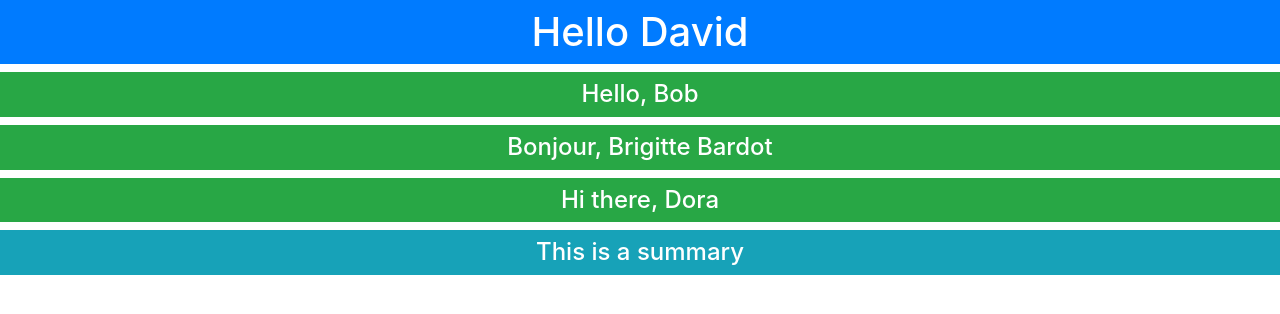
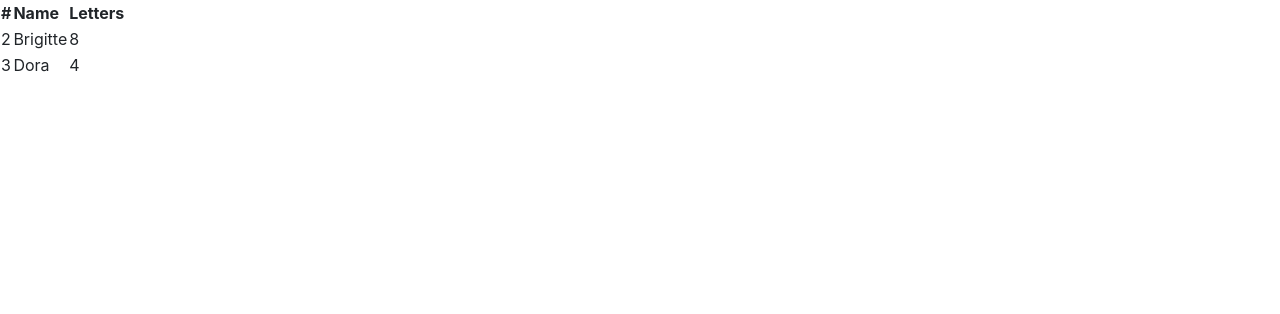
Before and after one commit to davidtrussler/Pro-React-16_11_Stateful-components, a React (Create React App) app in the folder components/: page / in a window 1280 px wide. Shown: the top 314 px of the page. Built offline with nearby package versions, Linux system fonts and the light colour scheme.

Commit message:
Implements Combining JS and Props to render content section - Selectively renders content in Child Component - Renders arrays - Renders multiple elements - Renders no content

```diff
--- a/components/src/App.js
+++ b/components/src/App.js
@@ -1,17 +1,27 @@
 import React from 'react';
-import Message from './Message';
 import Summary from './Summary';
 
+let names = ['Bob', 'Brigitte', 'Dora'];
+
 export default function App() {
-  return (
-  	<div>
-	    <h1 className="bg-primary text-white text-center p-2">
-	      Hello David
-	    </h1>
-	    <Message greeting="Hello" name="Bob" />
-	    <Message greeting="Bonjour" name={"Brigitte" + " " + "Bardot"} />
-	    <Message greeting="Hi there" name="Dora" />
-	    <Summary />
-    </div>
-  );
+return (
+	<table>
+		<thead>
+			<tr>
+				<th>#</th>
+				<th>Name</th>
+				<th>Letters</th>
+			</tr>
+		</thead>
+		<tbody>
+			{
+				names.map((name, index) =>
+					<tr key={name}>
+						<Summary index={index} name={name}/>
+					</tr>
+				)
+			}
+		</tbody>
+	</table>
+	);
 }
--- a/components/src/Message.js
+++ b/components/src/Message.js
@@ -1,8 +1,21 @@
 import React from 'react';
 
 export default function Message(props) {
+	let classes;
+
+	switch(props.name) {
+		case 'Bob':
+			classes = 'bg-warning p-2';
+			break;
+		case 'Dora':
+			classes = 'bg-secondary text-white text-center p-2';
+			break;
+		default:
+			classes='bg-success text-white text-center p-2';
+	}
+
   return (
-    <h4 className="bg-success text-white text-center p-2">
+    <h4 className={classes}>
       {props.greeting}, {props.name}
     </h4>
   );
--- a/components/src/Summary.js
+++ b/components/src/Summary.js
@@ -1,9 +1,15 @@
 import React from 'react';
 
-export default function Summary() {
-  return (
-    <h4 className="bg-info text-white text-center p-2">
-      This is a summary
-    </h4>
-  );
+export default function Summary(props) {
+	if (props.name.length >= 4) {
+		return (
+			<React.Fragment>
+				<td>{props.index + 1}</td>
+				<td>{props.name}</td>
+				<td>{props.name.length}</td>
+			</React.Fragment>
+		);
+	} else {
+		return null;
+	}
 }
```
Also changed, not shown: 1 other file (tests, documents, lock files or other folders).
